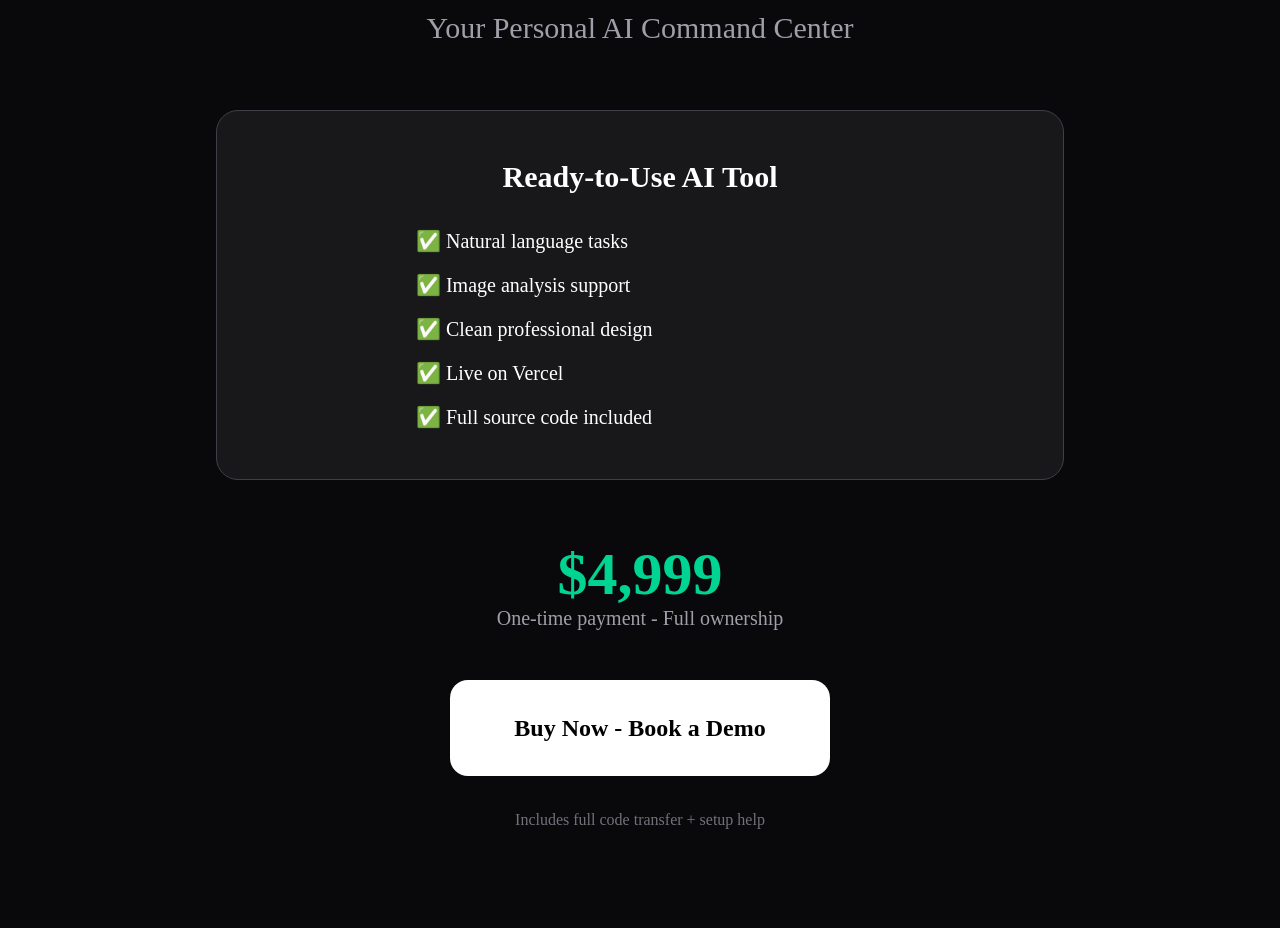
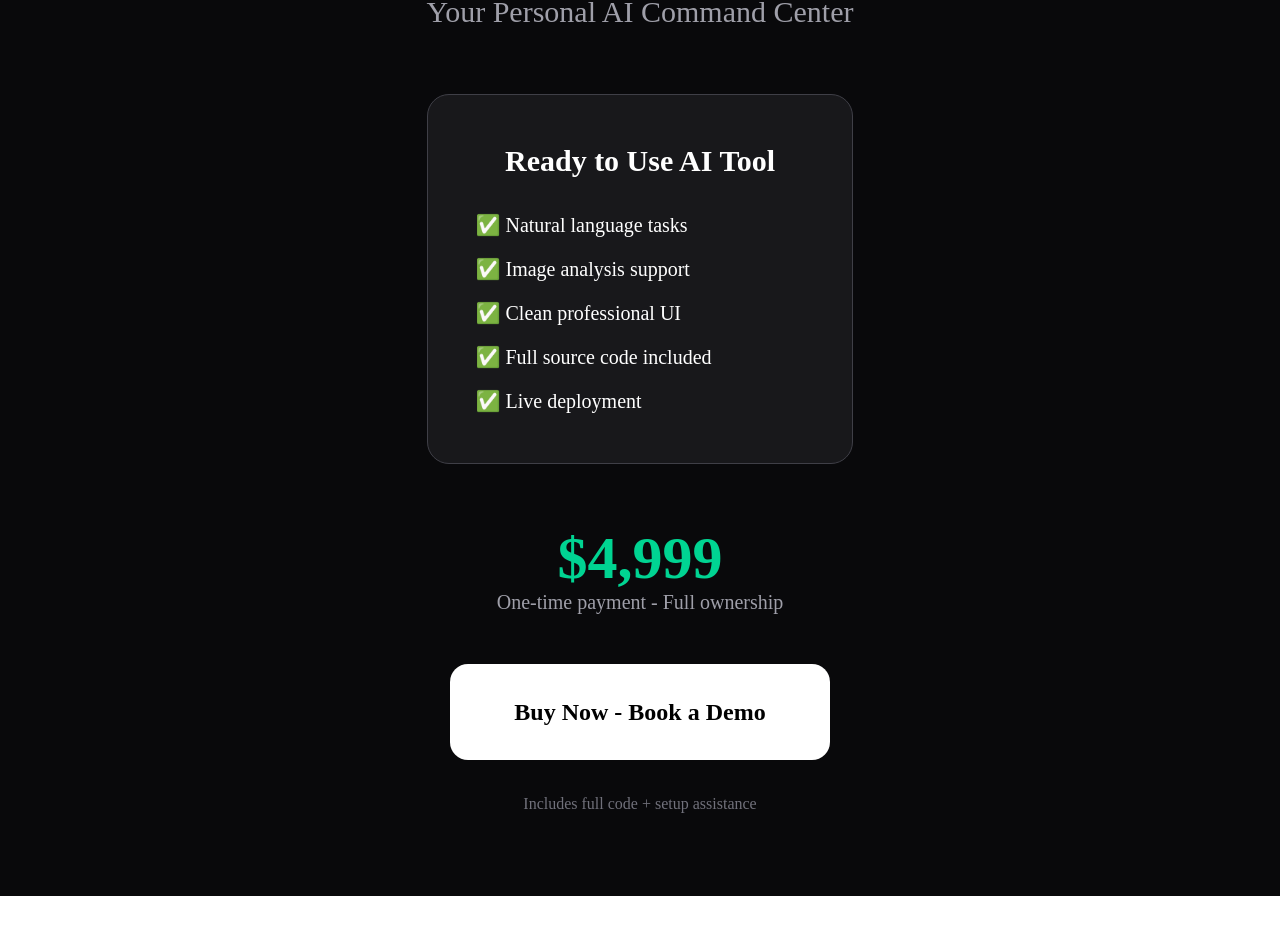
Before and after one commit to byslltrd-source/orchestrator, a Next.js app: page / in a window 1280 px wide. Shown: the part 310-1238 px from the top of the page. After the commit the page ends 1206 px from the top, so only its background shows below. Built offline with nearby package versions, Linux system fonts and the light colour scheme.

Commit message:
fix sales page for lint

```diff
--- a/app/page.tsx
+++ b/app/page.tsx
@@ -1,21 +1,19 @@
-'use client';
-
 export default function SalesPage() {
   return (
-    <div className="min-h-screen bg-zinc-950 text-white">
-      <div className="max-w-4xl mx-auto px-6 py-24 text-center">
+    <div className="min-h-screen bg-zinc-950 text-white flex items-center justify-center">
+      <div className="max-w-4xl mx-auto px-6 py-20 text-center">
         <div className="text-8xl mb-8">🧠</div>
         <h1 className="text-7xl font-bold mb-6">Orchestrator</h1>
         <p className="text-3xl text-zinc-400 mb-16">Your Personal AI Command Center</p>
 
         <div className="bg-zinc-900 border border-zinc-700 rounded-3xl p-12 mb-16">
-          <h2 className="text-3xl font-semibold mb-8">Ready-to-Use AI Tool</h2>
+          <h2 className="text-3xl font-semibold mb-8">Ready to Use AI Tool</h2>
           <ul className="text-left text-xl space-y-4 max-w-md mx-auto">
             <li>✅ Natural language tasks</li>
             <li>✅ Image analysis support</li>
-            <li>✅ Clean professional design</li>
-            <li>✅ Live on Vercel</li>
+            <li>✅ Clean professional UI</li>
             <li>✅ Full source code included</li>
+            <li>✅ Live deployment</li>
           </ul>
         </div>
 
@@ -27,12 +25,12 @@ export default function SalesPage() {
         <a
           href="https://cal.com"
           target="_blank"
-          className="inline-block bg-white text-black font-semibold text-2xl px-16 py-8 rounded-2xl hover:bg-zinc-200"
+          className="inline-block bg-white text-black font-semibold text-2xl px-16 py-8 rounded-2xl hover:bg-zinc-100"
         >
           Buy Now - Book a Demo
         </a>
 
-        <p className="mt-8 text-zinc-500">Includes full code transfer + setup help</p>
+        <p className="mt-8 text-zinc-500">Includes full code + setup assistance</p>
       </div>
     </div>
   );
```
